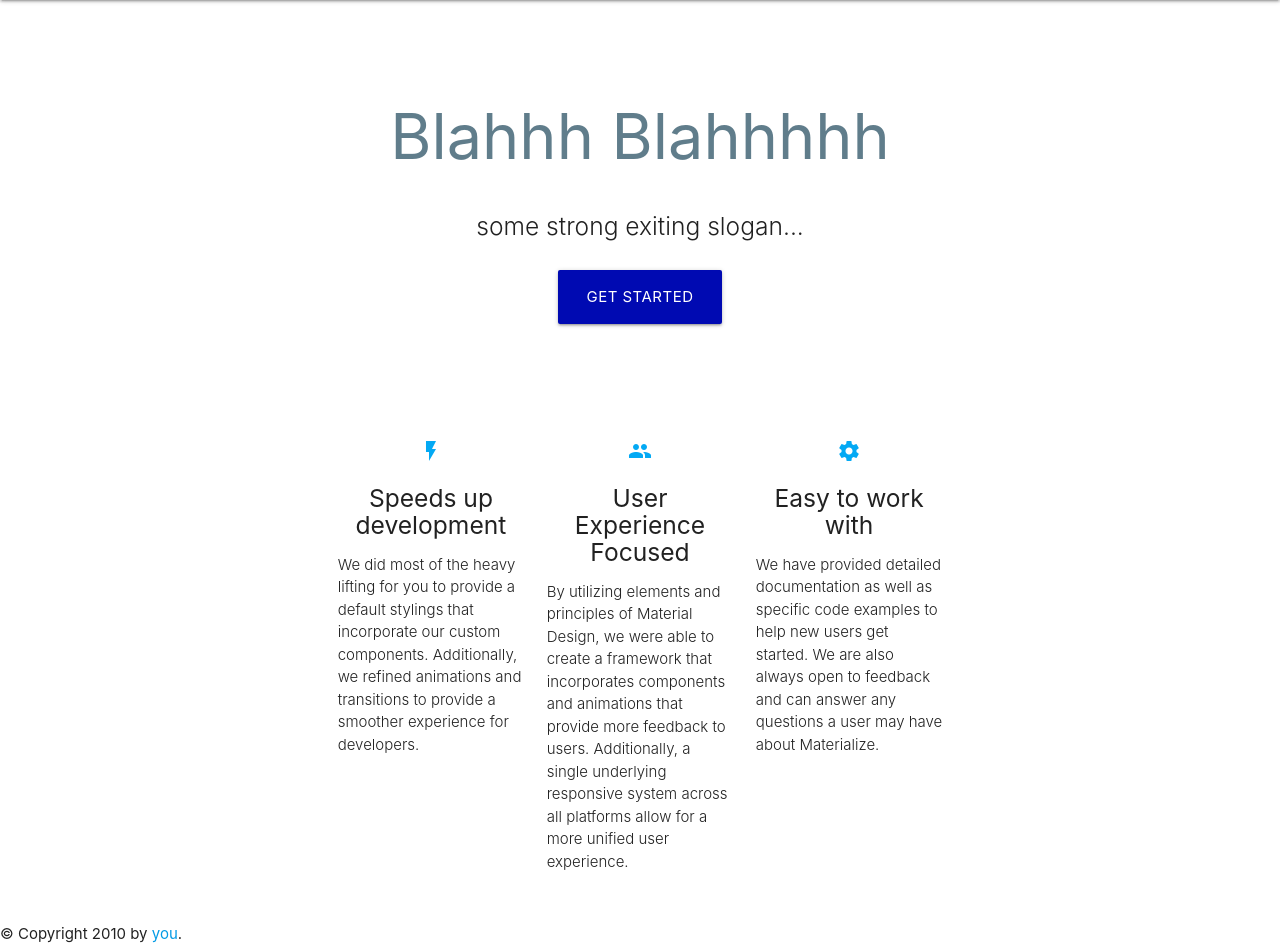
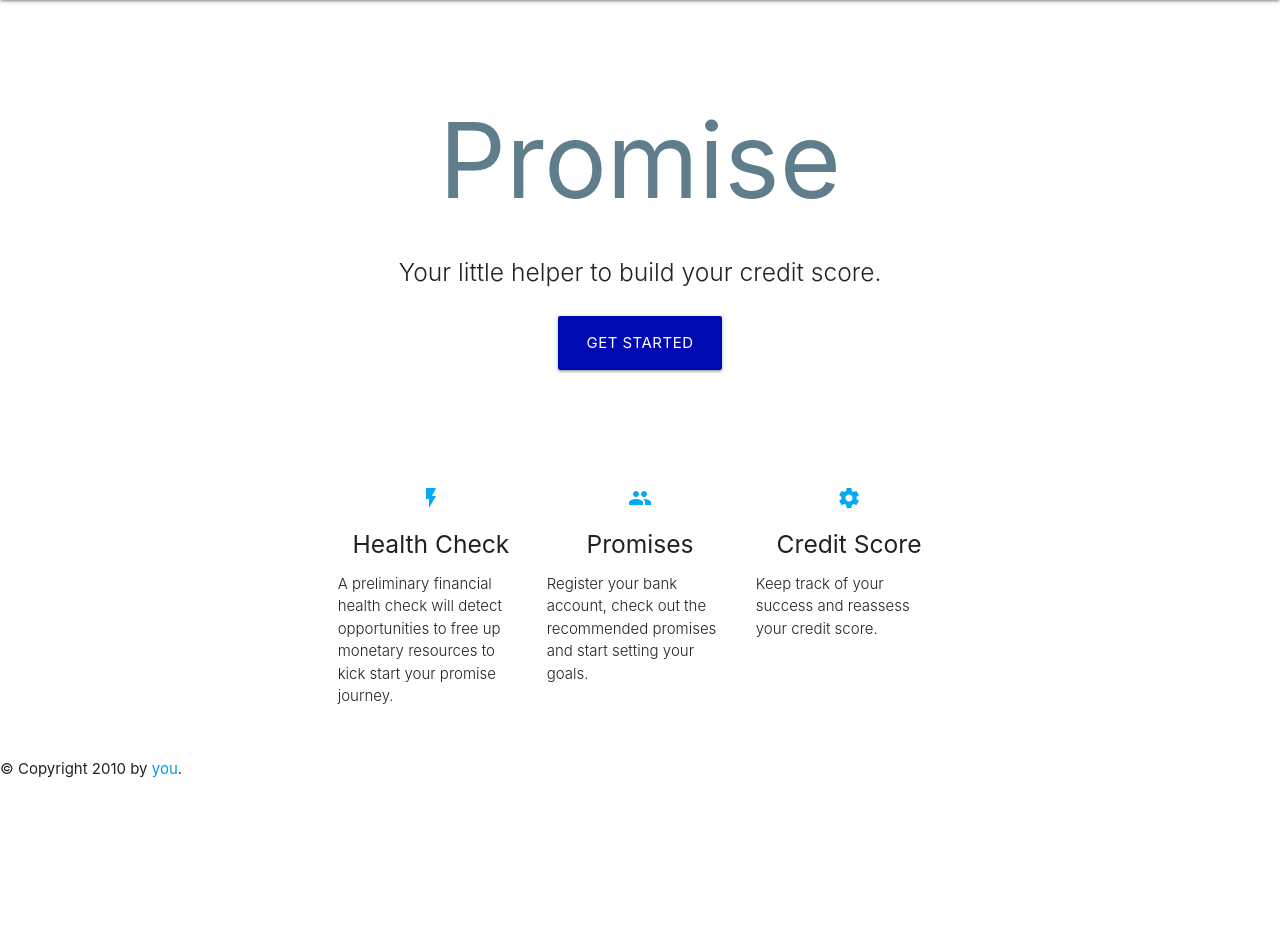
Before and after one commit to finaud/rbs-hackathon, a Flask app: page / in a window 1280 px wide. Shown: the part 64-1010 px from the top of the page. After the commit the page ends 844 px from the top, so only its background shows below. Run offline with Flask 2, Linux system fonts and the light colour scheme.

Commit message:
added text

```diff
--- a/main.py
+++ b/main.py
@@ -47,7 +47,7 @@ def login():
             session['user_id'] = user['localId']
             session['user_email'] = user['email']
             session['logged_in'] = True
-            return render_template('index.html')
+            return redirect(url_for('promises'))
 
         except HTTPError:
             return render_template('auth/login.html')
--- a/templates/auth/login.html
+++ b/templates/auth/login.html
@@ -5,8 +5,8 @@
     <div class="col s8 offset-s2">
       <div class="card hoverable">
         <div class="card-image img-adjustment">
-          <img src="static/images/login.jpg">
-          <span class="card-title">Login Here!</span>
+          <img  class="register-img-adjustment" src="static/images/register.jpeg">
+          <span class="card-title">Login</span>
         </div>
         <div class="card-content">
             <div class="row delete-bottom-margin">
--- a/templates/auth/register.html
+++ b/templates/auth/register.html
@@ -9,7 +9,7 @@
               <div class="card hoverable">
                 <div class="card-image img-adjustment">
                   <img class="register-img-adjustment" src="static/images/register.jpeg">
-                  <span class="card-title">Register Here!</span>
+                  <span class="card-title">Register</span>
                 </div>
                 <div class="card-content">
                     <div class="row delete-bottom-margin">
--- a/templates/index.html
+++ b/templates/index.html
@@ -3,9 +3,9 @@
     <div class="section no-pad-bot" id="index-banner">
         <div class="container">
             <br><br>
-            <h1 class="header center blue-grey-text">Blahhh Blahhhhh</h1>
+            <h1 class="header center blue-grey-text" style="font-size: 7em">Promise</h1>
             <div class="row center">
-                <h5 class="header col s12 light">some strong exiting slogan...</h5>
+                <h5 class="header col s12 light">Your little helper to build your credit score.</h5>
             </div>
             <div class="row center">
                 <a href="{{ url_for('promises') }}" id="download-button" class="btn-large waves-effect waves-light">Get Started</a>
@@ -21,27 +21,27 @@
         <div class="col s12 m4">
           <div class="icon-block">
             <h2 class="center light-blue-text"><i class="material-icons">flash_on</i></h2>
-            <h5 class="center">Speeds up development</h5>
+            <h5 class="center">Health Check</h5>
 
-            <p class="light">We did most of the heavy lifting for you to provide a default stylings that incorporate our custom components. Additionally, we refined animations and transitions to provide a smoother experience for developers.</p>
+            <p class="light">A preliminary financial health check will detect opportunities to free up monetary resources to kick start your promise journey.</p>
           </div>
         </div>
 
         <div class="col s12 m4">
           <div class="icon-block">
             <h2 class="center light-blue-text"><i class="material-icons">group</i></h2>
-            <h5 class="center">User Experience Focused</h5>
+            <h5 class="center">Promises</h5>
 
-            <p class="light">By utilizing elements and principles of Material Design, we were able to create a framework that incorporates components and animations that provide more feedback to users. Additionally, a single underlying responsive system across all platforms allow for a more unified user experience.</p>
+            <p class="light">Register your bank account, check out the recommended promises and start setting your goals.</p>
           </div>
         </div>
 
         <div class="col s12 m4">
           <div class="icon-block">
             <h2 class="center light-blue-text"><i class="material-icons">settings</i></h2>
-            <h5 class="center">Easy to work with</h5>
+            <h5 class="center">Credit Score</h5>
 
-            <p class="light">We have provided detailed documentation as well as specific code examples to help new users get started. We are also always open to feedback and can answer any questions a user may have about Materialize.</p>
+            <p class="light">Keep track of your success and reassess your credit score.</p>
           </div>
         </div>
       </div>
```
